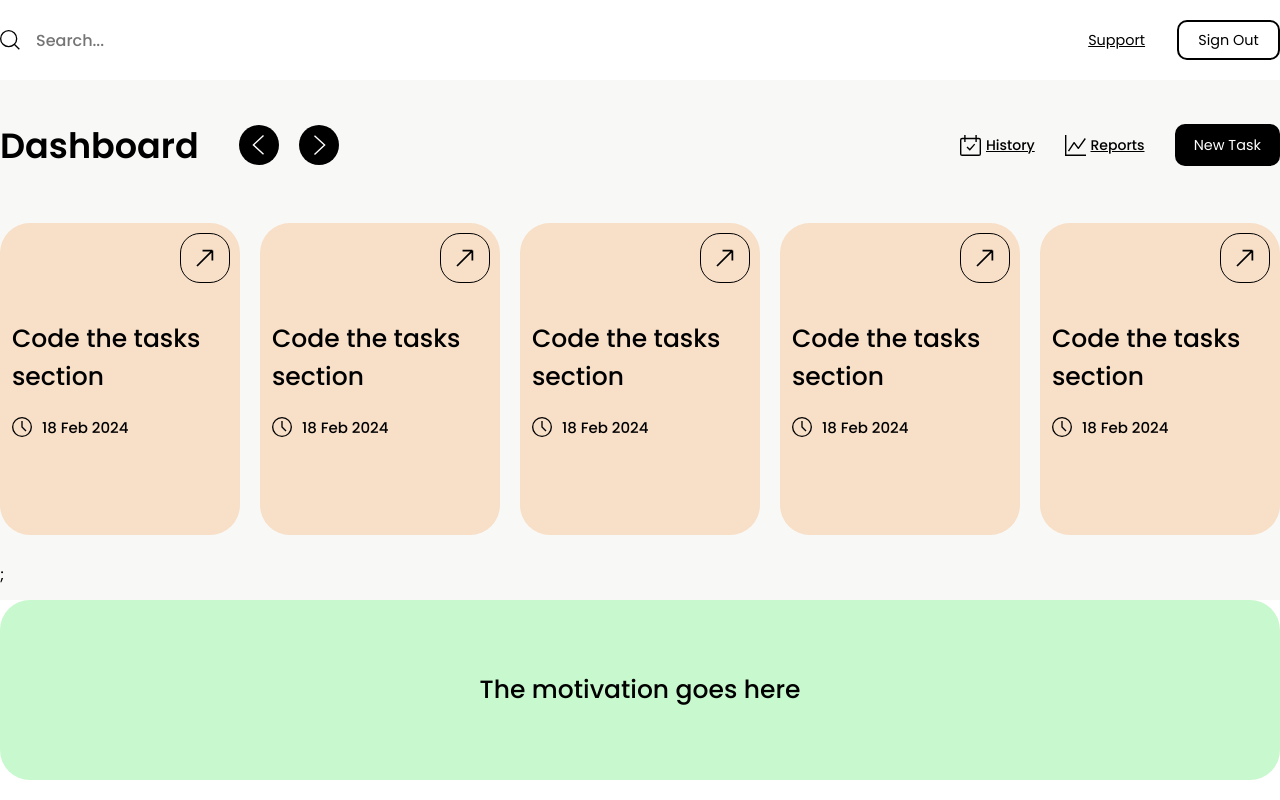
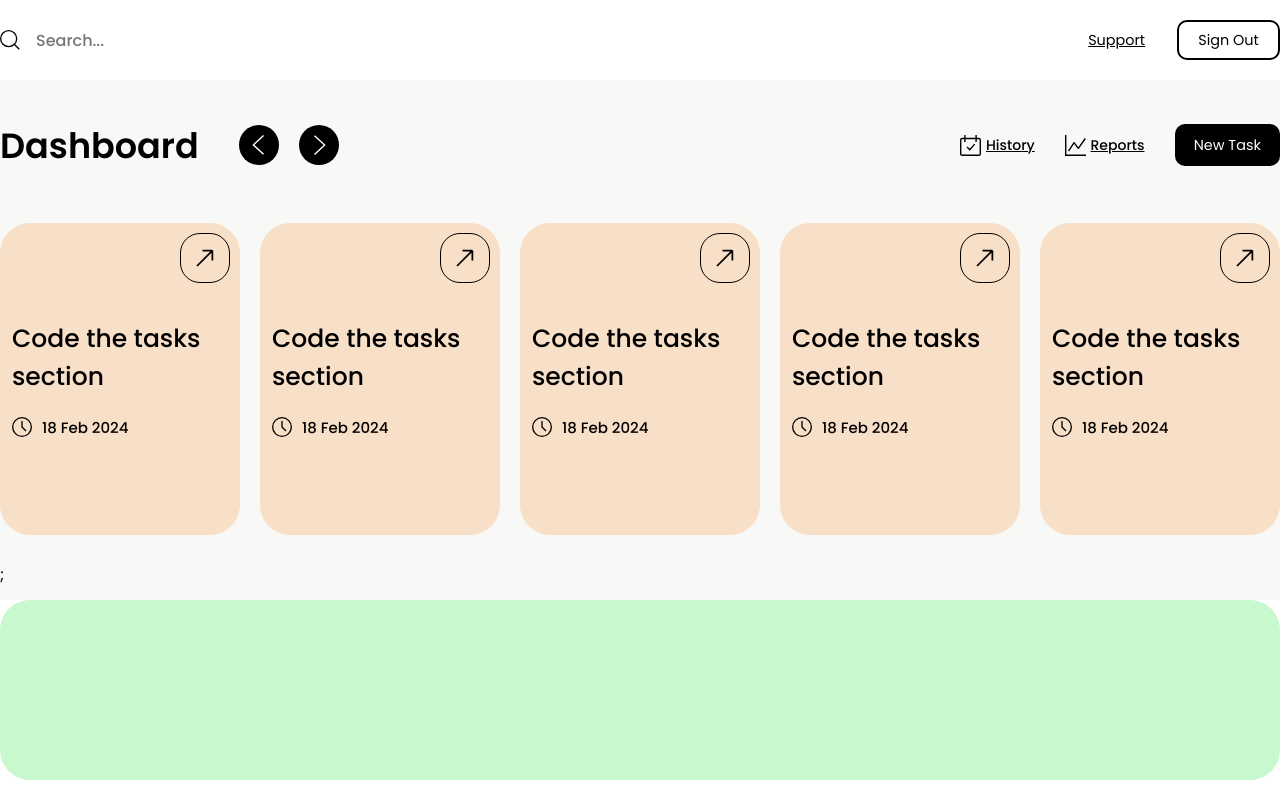
Before and after one commit to filipristeski23/TaskFlow, a React (Vite) app in the folder frontend/: page / in a window 1280 px wide. Built offline with nearby package versions, Linux system fonts and the light colour scheme; no server answers; the HTML template or start-up script is replaced by a standard one.

Commit message:
Finished working on the motivation component

```diff
--- a/frontend/src/components/Motivation.jsx
+++ b/frontend/src/components/Motivation.jsx
@@ -1,5 +1,7 @@
 import React from "react";
 import styled from "styled-components";
+import { useState } from "react";
+import { useEffect } from "react";
 
 const Div = styled.div`
   width: 100%;
@@ -20,13 +22,35 @@ const H3 = styled.h3`
   display: flex;
   justify-content: center;
   align-items: center;
+  padding-left: 2rem;
+  text-align: center;
 `;
 
 function Motivation() {
+  const [quote, setQuote] = useState("");
+
+  useEffect(() => {
+    fetch("https://gomezmig03.github.io/MotivationalAPI/en.json")
+      .then((response) => {
+        if (!response.ok) {
+          throw new Error("Unable to retrieve data from the server.");
+        }
+        return response.json();
+      })
+      .then((data) => {
+        const randomIndex = Math.floor(Math.random() * data.length);
+        const phrase = data[randomIndex].phrase;
+        setQuote(phrase);
+      })
+      .catch((error) => {
+        console.error("Error:", error);
+      });
+  }, []);
+
   return (
     <Div>
       <DivWrapper>
-        <H3>The motivation goes here</H3>
+        <H3>{quote}</H3>
       </DivWrapper>
     </Div>
   );
```
